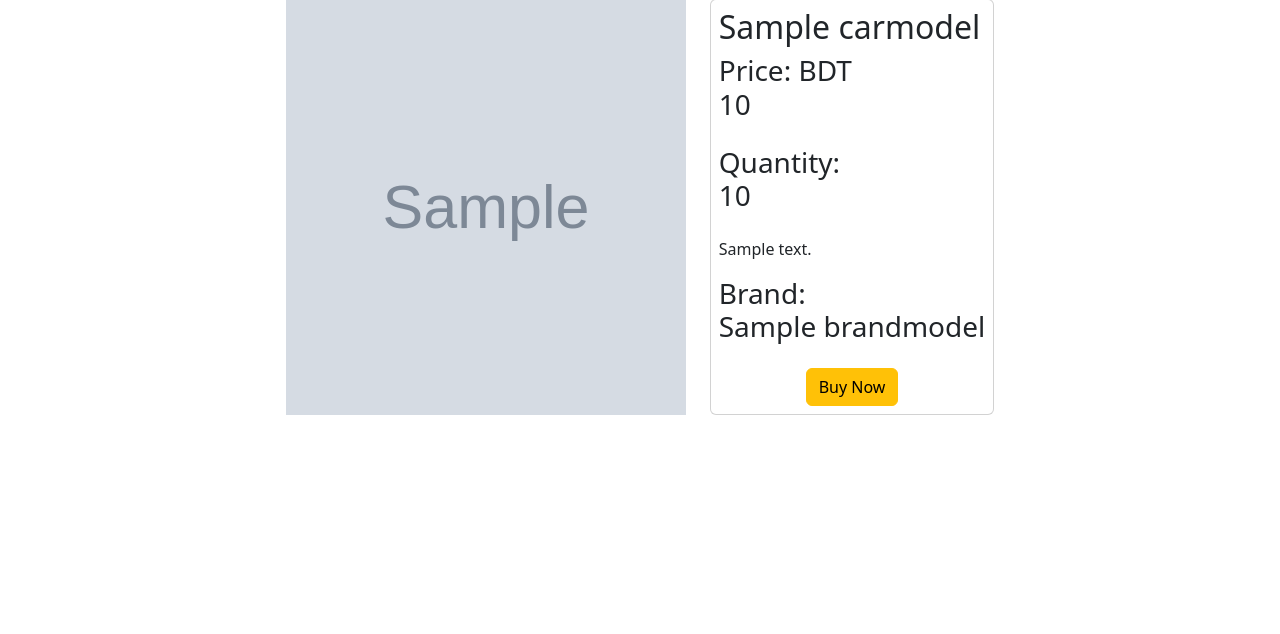
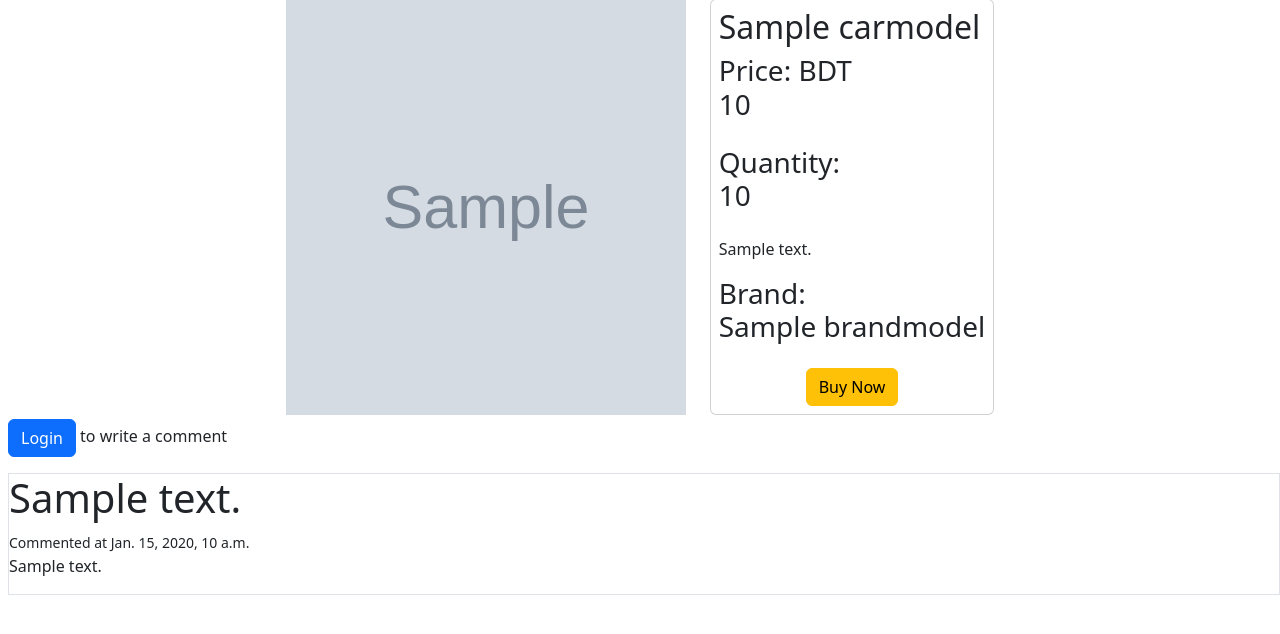
Before and after one commit to Prio96/Django-Mid-Term, a Django app: template Car_Sales_Website/Car/templates/car_detail.html in a window 1280 px wide. Shown: the part 57-691 px from the top of the page. Run offline with Django 5.2, Linux system fonts and the light colour scheme; the template is opened without the code that fills it: values that come from a table or form of the project are taken from there, others are empty; tables that the repository leaves empty hold one stand-in row (values such as "Sample post"); grey boxes marked "Sample" are stand-in pictures; some libraries are stand-ins or nearby versions.

Commit message:
Completed Car Detail Template

```diff
--- a/Car_Sales_Website/Car/models.py
+++ b/Car_Sales_Website/Car/models.py
@@ -1,4 +1,5 @@
 from django.db import models
+from django.contrib.auth.models import User
 from Brand.models import BrandModel
 # Create your models here.
 class CarModel(models.Model):
@@ -8,7 +9,7 @@ class CarModel(models.Model):
     quantity=models.IntegerField()
     price=models.BigIntegerField()
     brand=models.ForeignKey(BrandModel,on_delete=models.CASCADE,related_name='cars')
-
+    buyers=models.ManyToManyField(User,related_name='purchased_cars',blank=True)
 class CommentModel(models.Model):
     car=models.ForeignKey(CarModel,on_delete=models.CASCADE,related_name='comments')
     commenter=models.CharField(max_length=50)
--- a/Car_Sales_Website/Car/templates/car_detail.html
+++ b/Car_Sales_Website/Car/templates/car_detail.html
@@ -5,7 +5,7 @@
         {% if car.image %}
         <img src="{{car.image.url}}" alt="">
         {% endif %}
-        <div class="card p-2">
+        <div class="card p-2 bg-white">
             <h2>{{car.name}}</h2>
             <h3>Price: BDT <span><p>{{car.price}}</p></span></h3>
             <h3>Quantity: <span><p>{{car.quantity}}</p></span></h3>
@@ -14,7 +14,24 @@
             <a href="{% url 'BuyCar' %}" class="btn btn-warning mx-auto">Buy Now</a>
         </div>
     </div>
-
+    <div class="ms-2 mt-1 bg-white">
+        {% if request.user.is_authenticated %}
+            <h2>Make a comment</h2>
+            <form method="post" class="my-1 border">
+                {% csrf_token %}
+                {{comment_form|crispy}}
+            </form>
+            {% else %}
+            <p><a href="{% url 'Login' %}" class="btn btn-primary">Login</a> to write a comment</p>
+        {% endif %}
+        {% for comment in comments %}
+            <div class="my-1 border">
+                <h1>{{comment.commenter}}</h1>
+                <small>Commented at {{comment.time}}</small>
+                <p>{{comment.body}}</p>
+            </div>
+        {% endfor %}
+    </div>
 
 {% endblock content %}
 
```
